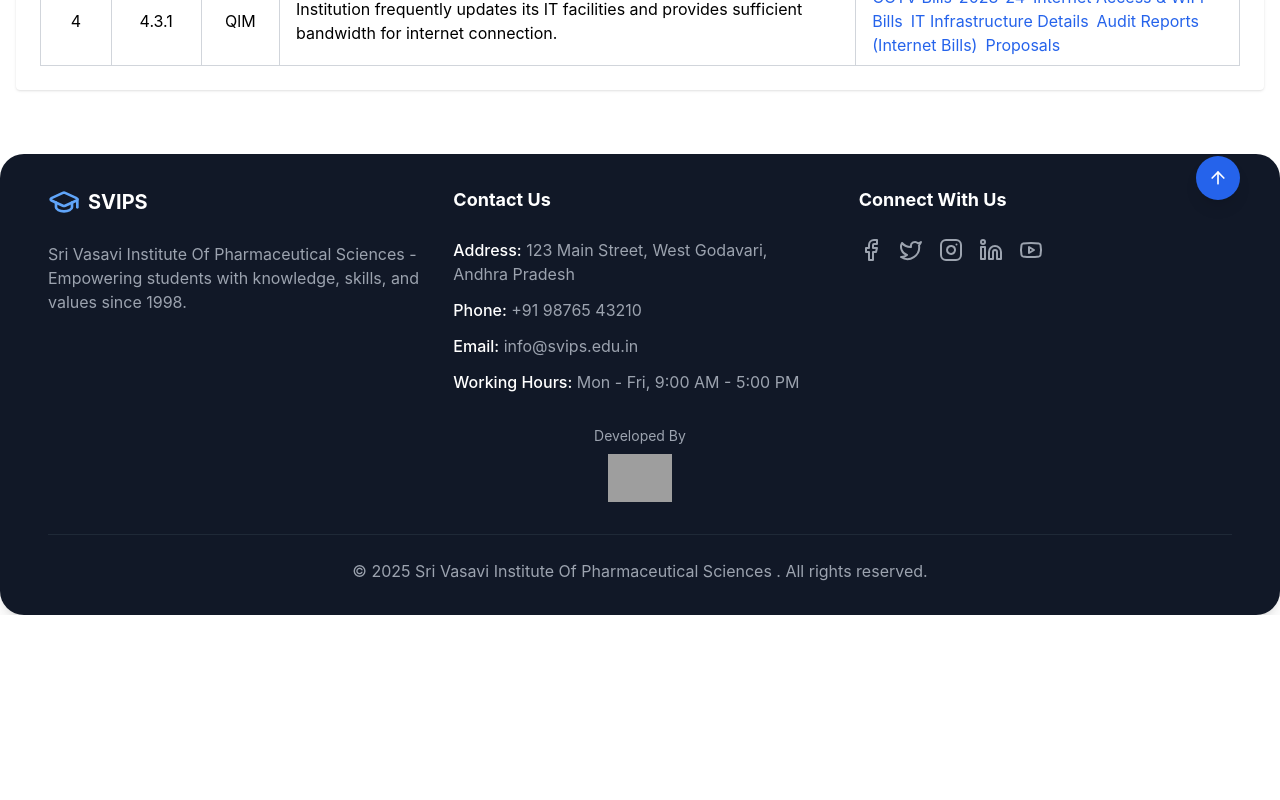
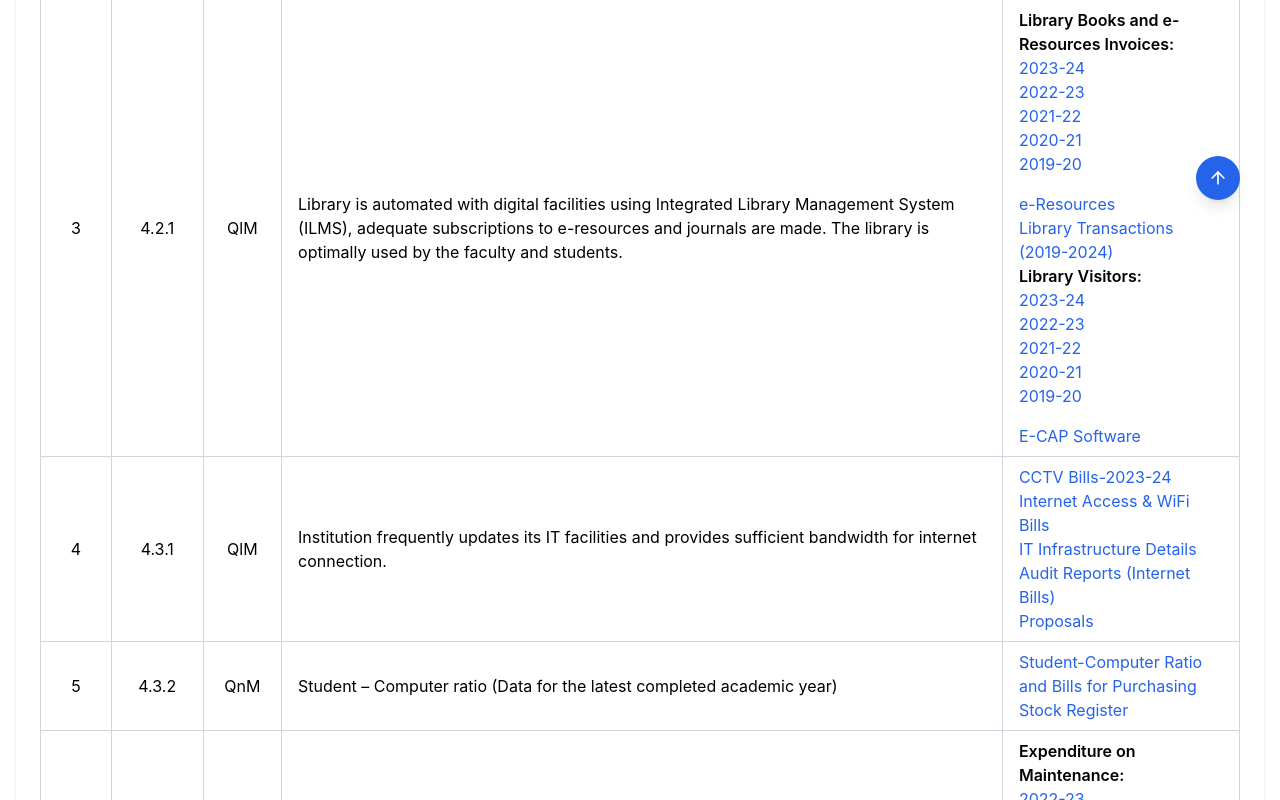
Before and after one commit to Govardhan-subhash/Pharmacy, a React (Vite) app: page /criteria/criteria-iv in a window 1280 px wide. Shown: the part 560-1360 px from the top of the page. Before the commit the page ends 1175 px from the top, so only its background shows below. Built offline with nearby package versions, Linux system fonts and the light colour scheme; grey boxes are pictures that could not be loaded.

Commit message:
Update Criteria4.tsx

```diff
--- a/src/pages/criteria/quality/Criteria4.tsx
+++ b/src/pages/criteria/quality/Criteria4.tsx
@@ -20,11 +20,13 @@ const Criteria4: React.FC = () => {
       description:
         'Percentage of expenditure for infrastructure development and augmentation excluding salary during the last five years',
       downloads: [
+        { category: 'Audited Statements', links: [
           { name: '2022-23', url: '/uploads/naac/criteria4/2022-23.pdf' },
           { name: '2021-22', url: '/uploads/naac/criteria4/2021-22.pdf' },
           { name: '2020-21', url: '/uploads/naac/criteria4/2020-21.pdf' },
           { name: '2019-20', url: '/uploads/naac/criteria4/2019-20.pdf' },
           { name: '2018-19', url: '/uploads/naac/criteria4/2018-19.pdf' },
+        ]},
         { name: 'Budget Proposals (2019-24)', url: '/uploads/naac/criteria4/Budget Proposals(2019-24).pdf' },
       ],
     },
@@ -35,13 +37,23 @@ const Criteria4: React.FC = () => {
       description:
         'Library is automated with digital facilities using Integrated Library Management System (ILMS), adequate subscriptions to e-resources and journals are made. The library is optimally used by the faculty and students.',
       downloads: [
-        { name: 'Library Bills-2023-24', url: '/uploads/naac/criteria4/Library Bills-2023-24.pdf' },
-        { name: 'Library Bills-2022-23', url: '/uploads/naac/criteria4/Library Bills-2022-23.pdf' },
-        { name: 'Library Bills-2021-22', url: '/uploads/naac/criteria4/Library Bills-2021-22.pdf' },
-        { name: 'Library Bills-2020-21', url: '/uploads/naac/criteria4/Library Bills-2020-21.pdf' },
-        { name: 'Library Bills-2019-20', url: '/uploads/naac/criteria4/Library Bills-2019-20.pdf' },
+        { category: 'Library Books and e-Resources Invoices', links: [
+          { name: '2023-24', url: '/uploads/naac/criteria4/Library Bills-2023-24.pdf' },
+          { name: '2022-23', url: '/uploads/naac/criteria4/Library Bills-2022-23.pdf' },
+          { name: '2021-22', url: '/uploads/naac/criteria4/Library Bills-2021-22.pdf' },
+          { name: '2020-21', url: '/uploads/naac/criteria4/Library Bills-2020-21.pdf' },
+          { name: '2019-20', url: '/uploads/naac/criteria4/Library Bills-2019-20.pdf' },
+        ]},
         { name: 'e-Resources', url: '/uploads/naac/criteria4/E-Resources.pdf' },
         { name: 'Library Transactions (2019-2024)', url: '/uploads/naac/criteria4/Library Trasansactions (2019-2024).pdf' },
+        { category: 'Library Visitors', links: [
+          { name: '2023-24', url: '/uploads/naac/criteria4/Library Visitors-2023-24.pdf' },
+          { name: '2022-23', url: '/uploads/naac/criteria4/Library Visitors-2022-23.pdf' },
+          { name: '2021-22', url: '/uploads/naac/criteria4/Library Visitors-2021-22.pdf' },
+          { name: '2020-21', url: '/uploads/naac/criteria4/Library Visitors-2020-21.pdf' },
+          { name: '2019-20', url: '/uploads/naac/criteria4/Library Visitors-2019-20.pdf' },
+        ]},
+        { name: 'E-CAP Software', url: '/uploads/naac/criteria4/E-CAP Software.pdf' },
       ],
     },
     {
@@ -58,14 +70,35 @@ const Criteria4: React.FC = () => {
         { name: 'Proposals', url: '/uploads/naac/criteria4/Proposals.pdf' },
       ],
     },
+    {
+      sno: 5,
+      metricNo: '4.3.2',
+      qnQl: 'QnM',
+      description: 'Student – Computer ratio (Data for the latest completed academic year)',
+      downloads: [
+        { name: 'Student-Computer Ratio and Bills for Purchasing Stock Register', url: '/uploads/naac/criteria4/Student-Computer Ratio.pdf' },
+      ],
+    },
+    {
+      sno: 6,
+      metricNo: '4.4.1',
+      qnQl: 'QnM',
+      description:
+        'Percentage expenditure incurred on maintenance of physical facilities and academic support facilities excluding salary component, during the last five years (INR in lakhs)',
+      downloads: [
+        { category: 'Expenditure on Maintenance', links: [
+          { name: '2022-23', url: '/uploads/naac/criteria4/2022-23.pdf' },
+          { name: '2021-22', url: '/uploads/naac/criteria4/2021-22.pdf' },
+          { name: '2020-21', url: '/uploads/naac/criteria4/2020-21.pdf' },
+          { name: '2019-20', url: '/uploads/naac/criteria4/2019-20.pdf' },
+          { name: '2018-19', url: '/uploads/naac/criteria4/2018-19.pdf' },
+        ]},
+      ],
+    },
   ];
-
 
   return (
     <div className="container mx-auto px-4 py-16">
-
-
-        {/* Main Content */}
       <div className="col-span-3 bg-white p-6 rounded shadow">
         <h1 className="text-3xl font-bold text-center mb-8">Criteria 4</h1>
         <table className="table-auto w-full border-collapse border border-gray-300">
@@ -86,17 +119,34 @@ const Criteria4: React.FC = () => {
                 <td className="border border-gray-300 px-4 py-2 text-center">{row.qnQl}</td>
                 <td className="border border-gray-300 px-4 py-2">{row.description}</td>
                 <td className="border border-gray-300 px-4 py-2">
-                    {row.downloads.map((download, i) => (
+                  {row.downloads.map((download, i) =>
+                    download.category ? (
+                      <div key={i} className="mb-4">
+                        <p className="font-semibold">{download.category}:</p>
+                        {download.links.map((link, j) => (
+                          <a
+                            key={j}
+                            href={link.url}
+                            target="_blank"
+                            rel="noopener noreferrer"
+                            className="text-blue-600 hover:underline block"
+                          >
+                            {link.name}
+                          </a>
+                        ))}
+                      </div>
+                    ) : (
                       <a
                         key={i}
                         href={download.url}
                         target="_blank"
                         rel="noopener noreferrer"
-                        className="text-blue-600 hover:underline mr-2"
+                        className="text-blue-600 hover:underline block"
                       >
                         {download.name}
                       </a>
-                    ))}
+                    )
+                  )}
                 </td>
               </tr>
             ))}
```
Lines whose indentation alone changed are shown as unchanged.
